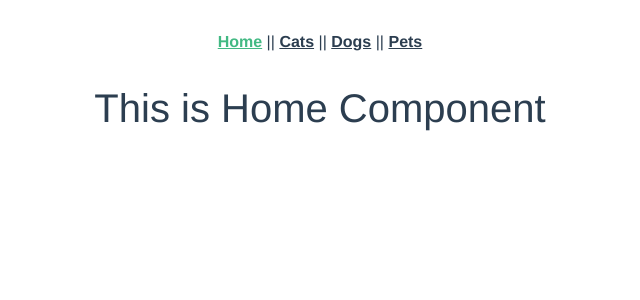
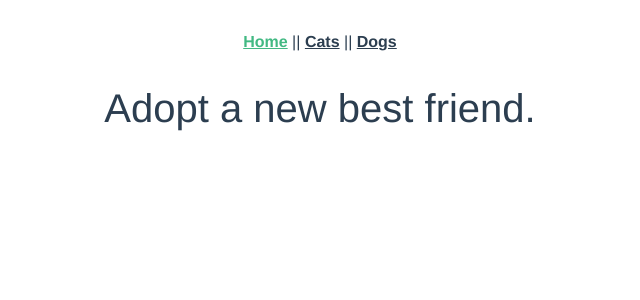
Before and after one commit to learnwithjs/vue-adopt-pets, a Vue app: page / in a window 1280 px wide. Shown: the top 300 px of the page, without its empty margins (320-960 px from the left). Built offline with nearby package versions, Linux system fonts and the light colour scheme.

Commit message:
removed Pets link in App.vue and added id to pets in router

```diff
--- a/src/App.vue
+++ b/src/App.vue
@@ -3,8 +3,7 @@
     <div id="nav">
         <router-link to="/">Home</router-link> ||
         <router-link to="/cats">Cats</router-link> ||
-        <router-link to="/dogs">Dogs</router-link> ||
-        <router-link to="/pets">Pets</router-link>
+        <router-link to="/dogs">Dogs</router-link>
     </div>
     <b-container>
     <router-view/>
--- a/src/router/index.js
+++ b/src/router/index.js
@@ -24,7 +24,7 @@ const routes = [
     component: Dogs
   },
   {
-    path: '/pets',
+    path: '/pets/:id',
     name: 'Pets',
     component: Pets
   }
--- a/src/views/Home.vue
+++ b/src/views/Home.vue
@@ -1,6 +1,6 @@
 <template>
   <div class="home">
-    <h1>This is Home Component</h1>
+    <h1>Adopt a new best friend.</h1>
   </div>
 </template>
 
```
